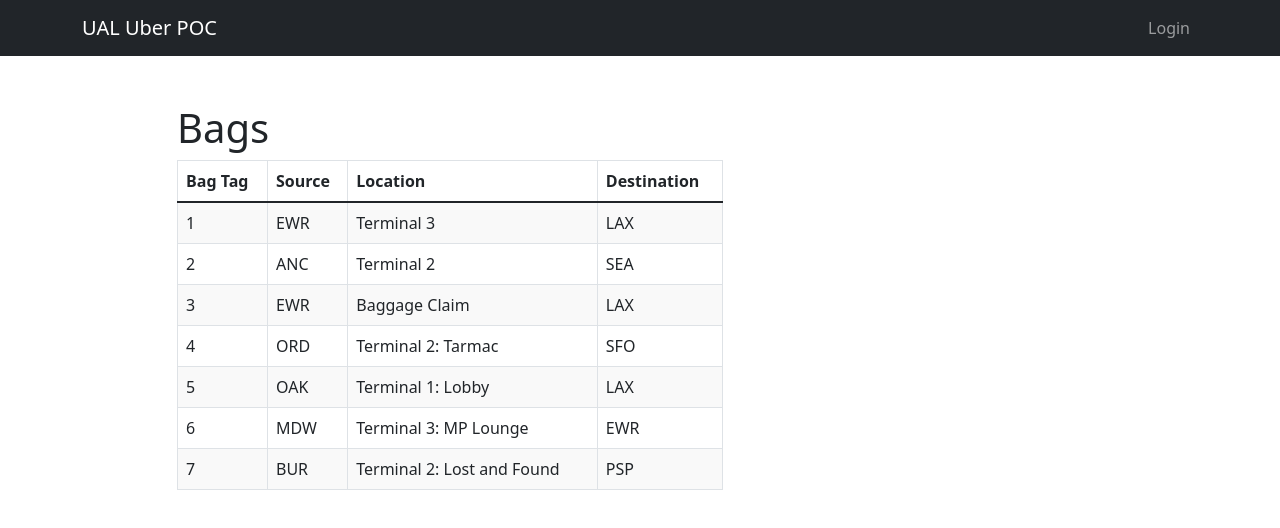
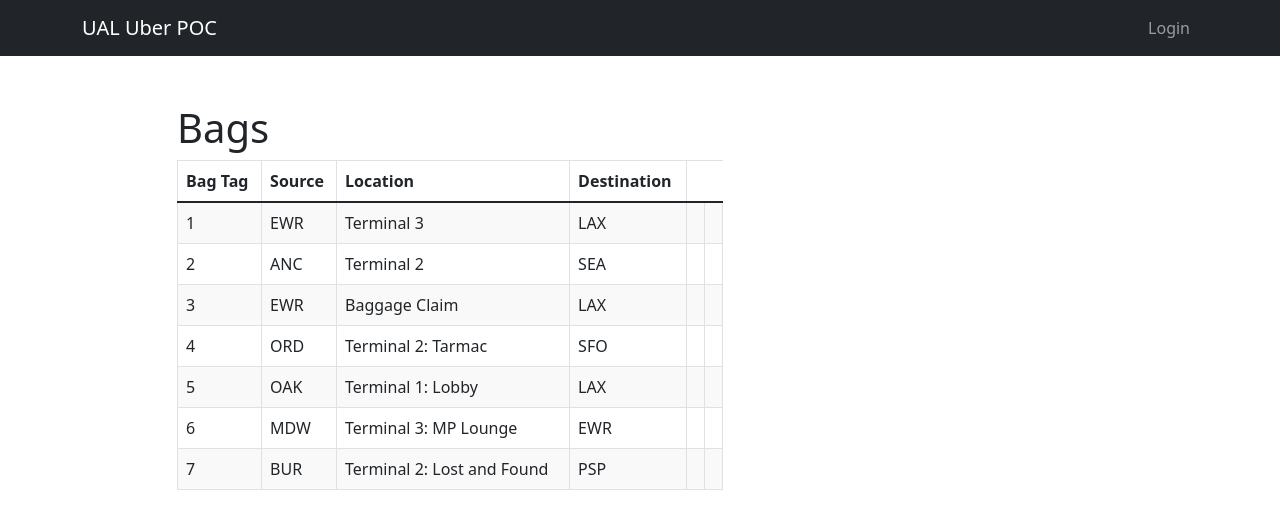
Before and after one commit to ElwynPalmerton/BagApp, a React (Create React App) app: page /bags in a window 1280 px wide. Shown: the top 528 px of the page. Built offline with nearby package versions, Linux system fonts and the light colour scheme.

Commit message:
fix disable bug

```diff
--- a/src/App.css
+++ b/src/App.css
@@ -54,6 +54,10 @@
   color: rgb(29, 112, 163);
 }
 
+.SelectedRow {
+  background-color: rgba(225, 225, 225, 0.7) !important;
+}
+
 th {
   background-color: white !important;
 }
--- a/src/components/ShowBags/BagRow.jsx
+++ b/src/components/ShowBags/BagRow.jsx
@@ -1,20 +1,28 @@
 import react from "react";
 
-function BagRow({ bag, selectCurrentBag }) {
-  const class1 = bag.currentTask ? "Current" : "";
-  const classes = bag.completed ? "Completed" : class1;
+function BagRow({ bag, handleSelectCurrentBag, selectedRow }) {
+  const classSelected = selectedRow === bag.bagId ? "SelectedRow" : "";
+
+  const classCurrent = bag.currentTask ? "Current" : "";
+  const classCompleted = bag.completed ? "Completed" : classCurrent;
+
+  const classes = `${classCurrent} ${classSelected} ${classCompleted}`;
 
   return (
     <tr
-      //   className={bag.currentTask ? "Current" : null}
       className={classes}
+      //   className={selectedRow === bag.bagId ? "SelectedRow" : ""}
+      //   className="SelectedRow"
       // onClick={() => pickupBag(bag.bagId)}
-      onClick={() => selectCurrentBag(bag.bagId)}
+      onClick={() => handleSelectCurrentBag(bag.bagId)}
     >
+      {/* <td>{selectedRow === bag.bagId ? "selected" : "x"}</td> */}
       <td>{bag.bagId}</td>
       <td>{bag.source}</td>
       <td>{bag.location}</td>
       <td>{bag.destination}</td>
+      <td>{bag.currentTask ? "X" : ""}</td>
+      <td>{bag.completed ? "X" : ""}</td>
     </tr>
   );
 }
--- a/src/components/ShowBags/BagTable.jsx
+++ b/src/components/ShowBags/BagTable.jsx
@@ -1,9 +1,20 @@
 import React from "react";
 import Table from "react-bootstrap/Table";
 import BagRow from "./BagRow";
+import { useState, useEffect } from "react";
 
 function BagTable({ bags, pickupBag = () => {}, selectCurrentBag = () => {} }) {
-  //You can't select a bag from the  AddBagPage.
+  const [selectedRow, setSelectedRow] = useState();
+
+  function handleSelectCurrentBag(bagID) {
+    setSelectedRow(bagID);
+    selectCurrentBag(bagID);
+  }
+
+  useEffect(() => {
+    console.log("SelectedRow: ", selectedRow);
+  });
+
   return (
     <div>
       <h1>Bags</h1>
@@ -20,10 +31,12 @@ function BagTable({ bags, pickupBag = () => {}, selectCurrentBag = () => {} }) {
           {bags.map((bag, i) => {
             return (
               <BagRow
+                selectedRow={selectedRow}
                 key={i}
                 bag={bag}
                 // pickupBag={pickupBag}
-                selectCurrentBag={selectCurrentBag}
+                // selectCurrentBag={selectCurrentBag}
+                handleSelectCurrentBag={handleSelectCurrentBag}
               />
             );
           })}
--- a/src/components/ShowBags/SelectedBagForm.jsx
+++ b/src/components/ShowBags/SelectedBagForm.jsx
@@ -21,6 +21,7 @@ function SelectedBagForm({ selectedBag, pickupBag, closeForm, deliverBag }) {
 
       if (selectedBag.completed === true) {
         setDisableDeliver(true);
+        setDisabledAdd(true);
       }
     }
   }, [selectedBag]);
@@ -84,7 +85,8 @@ function SelectedBagForm({ selectedBag, pickupBag, closeForm, deliverBag }) {
                   </Button>
                   <Button
                     onClick={closeForm}
-                    variant="primary-outline"
+                    // variant="primary-outline"
+                    variant="sldfkjsdfoutline"
                     type="submit"
                   >
                     close
```
